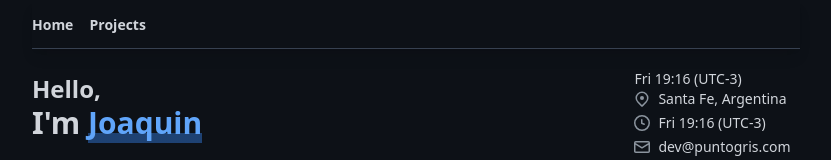
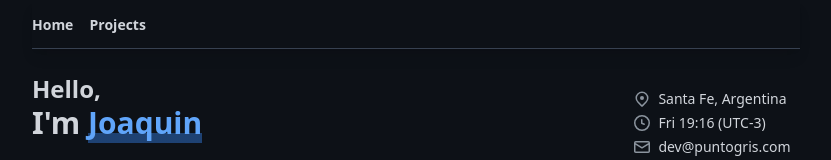
Before and after one commit to puntogris/puntogris-site, an Astro site: page / in a window 1280 px wide. Shown: the top 160 px of the page, without its empty margins (224-1055 px from the left). Built offline with nearby package versions, Linux system fonts and the light colour scheme; Astro itself is replaced by a stand-in of ours.

Commit message:
reverted fetch to get date

```diff
--- a/src/components/Links.astro
+++ b/src/components/Links.astro
@@ -14,9 +14,7 @@ function getArgentinaDateTime() {
   }
 }
 ---
-
 <ul class="text-gray-300 text-sm">
-  <p class="text-gray-300 text-sm">{getArgentinaDateTime()}</p>
   <li class="flex items-center">
     <svg
       aria-hidden="true"
```
